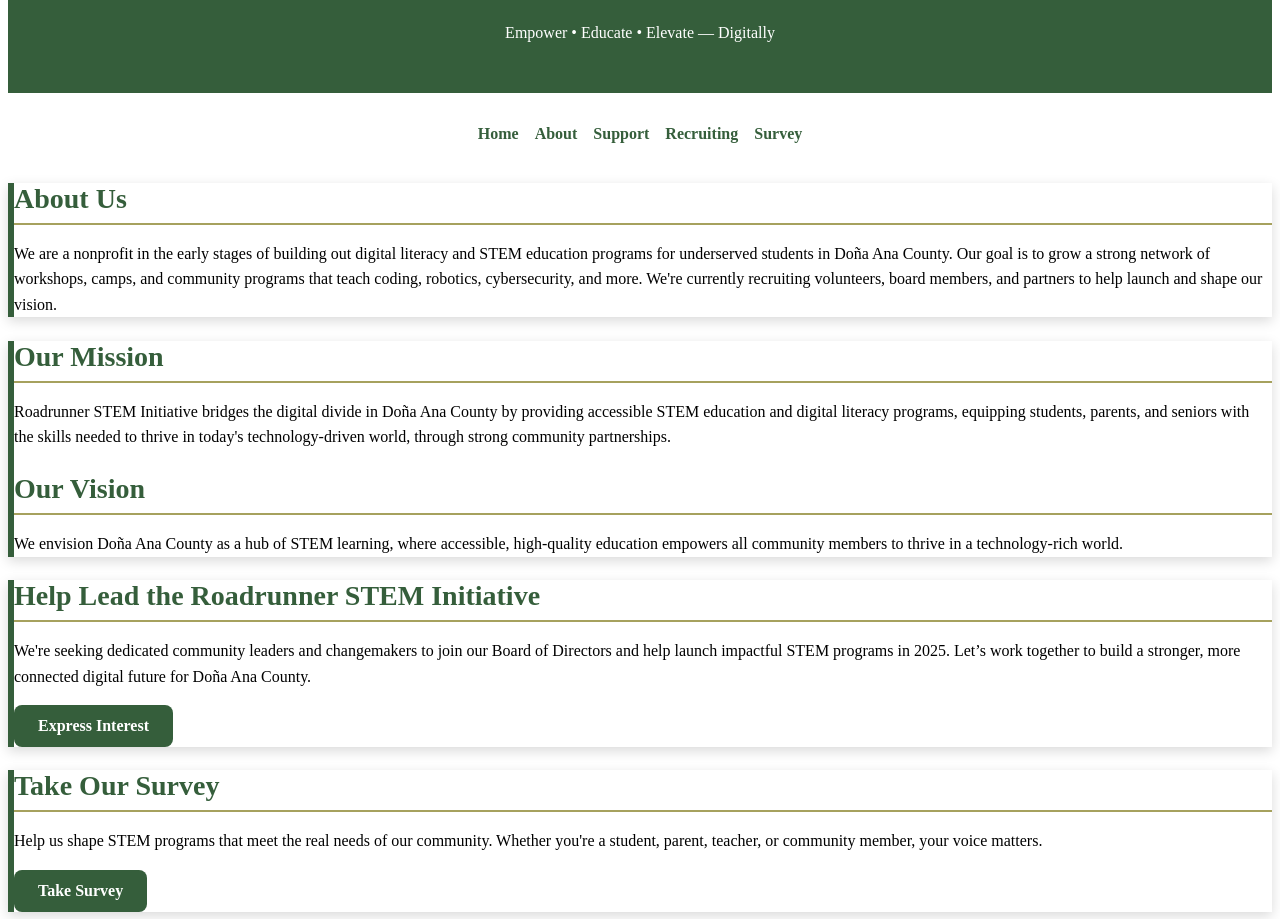
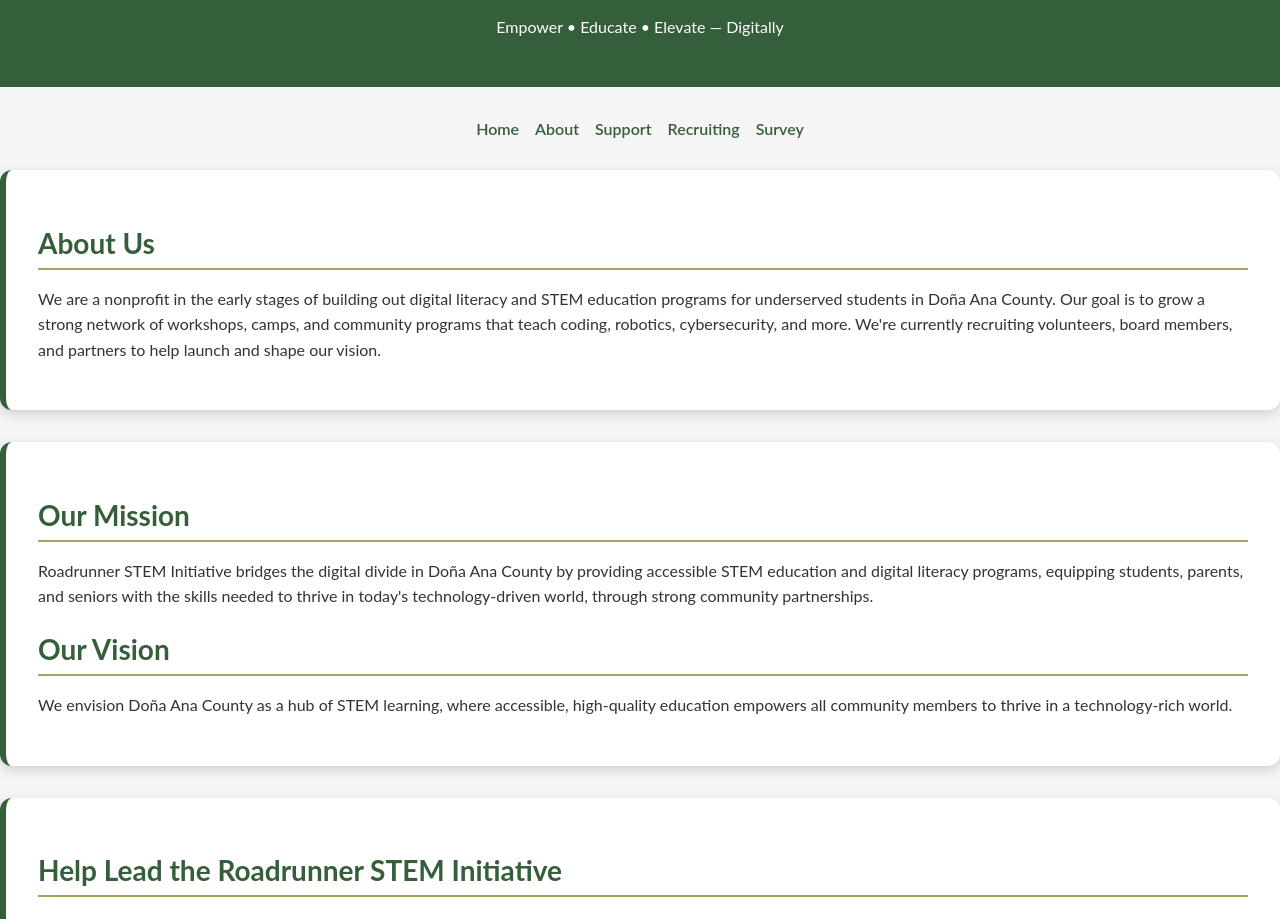
Before and after one commit to RoadrunnerStemInitiative/roadrunnersteminitiative.github.io, an Eleventy site: page index.md in a window 1280 px wide. Shown: the part 116-1035 px from the top of the page. Built offline with nearby package versions, Linux system fonts and the light colour scheme; Eleventy itself is replaced by a stand-in of ours; files that its build step writes are made by us from their sources.

Commit message:
css update

```diff
--- a/assets/style.css
+++ b/assets/style.css
@@ -1,90 +1,120 @@
 :root {
-  --primary: #355e3b;    /* Dark Green (Forest Green) */
-  --accent: #93032e;     /* Deep Red (Cranberry / Burgundy) */
-  --secondary: #7de2d1;  /* Soft Teal (Mint Aqua) */
-  --soft: #c69f89;       /* Warm Beige (Light Tan / Blush) */
-  --muted: #a6a15e;      /* Olive Gold (Muted Mustard) */
-  --text-color: #333;    /* Dark Gray (Almost Black) */
-  --bg-light: #f5f5f5;   /* Very Light Gray (Paper White) */
-  --white: #ffffff;      /* Pure White */
+  --primary: #355e3b;      /* Forest Green - Brand identity */
+  --accent: #7de2d1;       /* Mint Aqua - Fresh contrast for hovers/buttons */
+  --highlight: #93032e;    /* Cranberry Red - Bold CTA, hover accents */
+  --soft: #c69f89;         /* Blush/Tan - Gentle highlight (backgrounds, cards) */
+  --muted: #a6a15e;        /* Mustard Olive - For section dividers / subtle accents */
+  --text-color: #333333;   /* Default dark text */
+  --bg-light: #f5f5f5;     /* Off-white background */
+  --white: #ffffff;        /* Clean white */
 }
+
+/* Main background and text */
+body {
+  font-family: 'Lato', sans-serif;
+  background-color: var(--bg-light);
+  color: var(--text-color);
+  margin: 0;
+  padding: 0;
+}
+
+/* Header */
 header {
   background: var(--primary);
   color: var(--white);
   padding: 2rem;
   text-align: center;
 }
+
+/* Buttons */
 .button {
   display: inline-block;
   background: var(--primary);
   color: var(--white);
-  padding: 1rem 2rem;
+  padding: 0.75rem 1.5rem;
   text-decoration: none;
-  border-radius: 6px;
+  border-radius: 8px;
   font-weight: bold;
-  transition: background 0.3s ease;
+  transition: background 0.3s ease, border 0.3s ease;
   border: 2px solid transparent;
+  cursor: pointer;
 }
+
 .button:hover {
-  background: var(--secondary);
+  background: var(--highlight);
   border-color: var(--accent);
 }
+
+/* Forms */
 form button {
   background-color: var(--primary);
+  color: var(--white);
+  padding: 0.75rem 1.5rem;
+  border: none;
+  border-radius: 6px;
+  font-size: 1rem;
+  cursor: pointer;
 }
+
 form button:hover {
-  background-color: var(--accent);
+  background-color: var(--highlight);
 }
-.privacy-policy h1 {
-  color: var(--primary);
-}
-.privacy-policy h2 {
-  color: var(--accent);
-}
-.modal-content,
+
+/* Section Styling */
 .aboutus-section,
 .missionvision-section,
 .boardrecruit-section,
 .survey-section,
 .contactus-section,
-.interestform-section {
+.interestform-section,
+.modal-content {
   background: var(--white);
+  padding: 2rem;
+  margin-bottom: 2rem;
+  border-radius: 12px;
   box-shadow: 0 4px 12px rgba(0, 0, 0, 0.15);
-  border-left: 6px solid var(--primary); /* subtle brand stripe */
+  border-left: 6px solid var(--primary); /* Visual brand stripe */
 }
+
+/* Headings */
+h2 {
+  font-size: 1.75rem;
+  margin-bottom: 1rem;
+  color: var(--primary);
+  border-bottom: 2px solid var(--muted);
+  padding-bottom: 0.5rem;
+}
+
+/* Paragraphs */
+p {
+  line-height: 1.6;
+  margin-bottom: 1rem;
+}
+
+/* Links */
 a {
-  color: #355e3b;
+  color: var(--primary);
   text-decoration: none;
   font-weight: 600;
 }
 
 a:hover {
+  color: var(--highlight);
   text-decoration: underline;
-  color: #93032e;
-}
-h2 {
-  font-size: 1.75rem;
-  margin-bottom: 1rem;
-  color: #355e3b;
-  border-bottom: 2px solid #a6a15e;
-  padding-bottom: 0.5rem;
 }
 
-p {
-  line-height: 1.6;
-  margin-bottom: 1rem;
-}
-.button {
-  background-color: #355e3b;
-  border: none;
-  padding: 0.75rem 1.5rem;
-  font-weight: bold;
-  color: white;
-  border-radius: 8px;
-  transition: background 0.3s ease;
-  cursor: pointer;
+/* Modal (reused class) */
+.modal-content {
+  background-color: var(--white);
+  padding: 2rem;
+  border-radius: 12px;
+  box-shadow: 0 8px 24px rgba(0,0,0,0.2);
 }
 
-.button:hover {
-  background-color: #93032e;
+/* Privacy Page Styling */
+.privacy-policy h1 {
+  color: var(--primary);
 }
+.privacy-policy h2 {
+  color: var(--highlight);
+}
--- a/board-interest.md
+++ b/board-interest.md
@@ -2,22 +2,6 @@
 layout: layout.njk
 title: Board Interest
 ---
-
-<!DOCTYPE html>
-<html lang="en">
-<head>
-  <meta charset="UTF-8" />
-  <meta name="viewport" content="width=device-width, initial-scale=1.0" />
-  <title>Board Interest – Roadrunner STEM Initiative</title>
-  <link href="https://fonts.googleapis.com/css2?family=Lato:wght@400;700&display=swap" rel="stylesheet">
-  <link rel="stylesheet" href="style.css">
-</head>
-<body>
-  <header>
-    <h1>Roadrunner STEM Initiative</h1>
-    <p>Empower • Educate • Elevate — Digitally</p>
-  </header>
-
   <main>
     <section class="interestform-section">
       <h2>Board of Directors Interest Form</h2>
@@ -117,21 +101,3 @@ title: Board Interest
         <button type="submit" class="button">Submit Interest</button>
       </form>
     </section>
-  </main>
-
-  <footer>
-    &copy; 2025 Roadrunner STEM Initiative · Las Cruces, NM<br>
-    <a href="privacy.html">Privacy Policy</a> |
-    <a href="index.html">Return to Main</a>
-  </footer>
-
-  <script>
-    const otherCheckbox = document.getElementById('other');
-    const otherText = document.getElementById('other-text');
-
-    otherCheckbox.addEventListener('change', () => {
-      otherText.style.display = otherCheckbox.checked ? 'block' : 'none';
-    });
-  </script>
-</body>
-</html>
```
